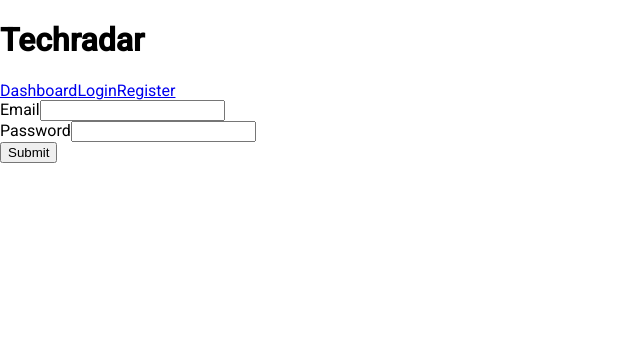
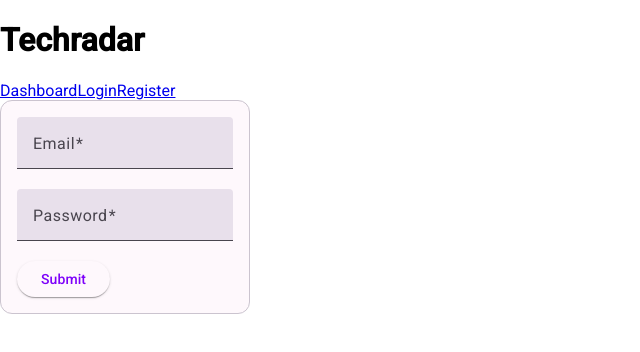
Before and after one commit to dimschlukas/hslu-weblab-techradar, an Angular app in the folder frontend/: page /login in a window 1280 px wide. Shown: the top 352 px of the page, without its empty margins (0-640 px from the left). Built offline with nearby package versions, Linux system fonts and the light colour scheme.

Commit message:
Use material login form

```diff
--- a/frontend/src/app/routes/auth/login/login.component.html
+++ b/frontend/src/app/routes/auth/login/login.component.html
@@ -1,36 +1,34 @@
-  <div>
-    @if (errorMessage) {
-        <div>{{errorMessage}}</div>
-    }
-    <form [formGroup]="registerForm" (ngSubmit)="onSubmit(registerForm.value)">
-        <div>
-            <label for="email-control">Email</label>
-            <input id="email-control" type="text" formControlName="email" />
+<div style="width: 250px; align-self: center;">
+    <mat-card appearance="outlined">
+        <mat-card-content>
 
-            @if (submitted && registerForm.controls['email'].errors) {
-                <div >
-                    @if (registerForm.controls['email'].errors['required']) {
-                        <div>Email is required</div>
+            @if (errorMessage) {
+            <div>{{ errorMessage }}</div>
+            }
+            <form [formGroup]="registerForm" (ngSubmit)="onSubmit()">
+                <mat-form-field class="example-full-width">
+                    <mat-label>Email</mat-label>
+                    <input type="email" matInput [formControl]="registerForm.controls.email"
+                        [errorStateMatcher]="matcher" placeholder="Ex. ang@example.com" />
+                    @if (registerForm.controls.email.hasError('email') &&
+                    !registerForm.controls.email.hasError('required')) {
+                    <mat-error>Please enter a valid email address</mat-error>
+                    } @if (registerForm.controls.email.hasError('required')) {
+                    <mat-error>Email is <strong>required</strong></mat-error>
                     }
-                    @if (registerForm.controls['email'].errors['email']) {
-                        <div>Email must be a valid email address</div>
+                </mat-form-field>
+                <mat-form-field class="example-full-width">
+                    <mat-label>Password</mat-label>
+                    <input type="password" matInput [formControl]="registerForm.controls.password"
+                        [errorStateMatcher]="matcher" />
+                    @if (registerForm.controls.password.hasError('required')) {
+                    <mat-error>Password is <strong>required</strong></mat-error>
                     }
+                </mat-form-field>
+                <div>
+                    <button mat-raised-button>Submit</button>
                 </div>
-            }
-        </div>
-        <div>
-            <label for="password-control">Password</label>
-            <input id="password-control" type="text" formControlName="password" />
-            @if (submitted && registerForm.controls['password'].errors) {
-                <div>
-                    @if (registerForm.controls['password'].errors['required']) {
-                        <div>Password is required</div>
-                    }
-                </div>
-            }
-        </div>
-        <div>
-            <button>Submit</button>
-        </div>
-    </form>
+            </form>
+        </mat-card-content>
+    </mat-card>
 </div>
--- a/frontend/src/app/routes/auth/login/login.component.scss
+++ b/frontend/src/app/routes/auth/login/login.component.scss
@@ -0,0 +1,9 @@
+.example-form {
+  min-width: 150px;
+  max-width: 500px;
+  width: 100%;
+}
+
+.example-full-width {
+  width: 100%;
+}
--- a/frontend/src/app/routes/auth/login/login.component.ts
+++ b/frontend/src/app/routes/auth/login/login.component.ts
@@ -1,42 +1,61 @@
-import { Component, OnInit } from '@angular/core';
+import { ChangeDetectionStrategy, Component, OnInit } from '@angular/core';
 import { Router, RouterModule } from '@angular/router';
-import { FormBuilder, FormGroup, ReactiveFormsModule, Validators } from '@angular/forms';
-import { LoginCredentials } from '../../../models/loginFormValues';
+import {
+  FormBuilder,
+  FormControl,
+  FormGroup,
+  FormGroupDirective,
+  FormsModule,
+  NgForm,
+  ReactiveFormsModule,
+  Validators
+} from '@angular/forms';
+import { LoginCredentials } from '../../../models/loginCredentials';
 import { AuthService } from '../../../shared/services/auth/auth.service';
+import { MatInputModule } from '@angular/material/input';
+import { MatFormFieldModule } from '@angular/material/form-field';
+import { ErrorStateMatcher } from '@angular/material/core';
+import { MatButtonModule } from '@angular/material/button';
+import { MatCardModule } from '@angular/material/card';
 
 @Component({
   selector: 'app-login',
-  imports: [RouterModule, ReactiveFormsModule],
+  imports: [
+    RouterModule,
+    ReactiveFormsModule,
+    MatFormFieldModule,
+    MatInputModule,
+    FormsModule,
+    MatButtonModule,
+    MatCardModule
+  ],
+  changeDetection: ChangeDetectionStrategy.OnPush,
   templateUrl: './login.component.html',
   styleUrl: './login.component.scss'
 })
-export class LoginComponent implements OnInit {
-  registerForm!: FormGroup;
-  submitted = false;
+export class LoginComponent {
   errorMessage: string | null = null;
+  matcher = new MyErrorStateMatcher();
 
-  constructor(
-    private formBuilder: FormBuilder,
-    private authService: AuthService,
-    private router: Router
-  ) {}
+  registerForm = new FormGroup({
+    email: new FormControl('', {
+      nonNullable: true,
+      validators: [Validators.required, Validators.email]
+    }),
+    password: new FormControl('', { nonNullable: true, validators: [Validators.required] })
+  });
 
-  ngOnInit() {
-    this.registerForm = this.formBuilder.group({
-      email: ['', [Validators.required, Validators.email]],
-      password: ['', [Validators.required]]
-    });
-  }
+  constructor(private authService: AuthService, private router: Router) {}
 
-  onSubmit(data: LoginCredentials) {
-    this.submitted = true;
-
+  onSubmit() {
     if (this.registerForm.invalid) {
       return;
     }
 
-    console.log('Submit: ', data);
-    this.authService.login(data).subscribe({
+    const formData = this.registerForm.value as LoginCredentials;
+
+    console.log();
+    this.authService.login(formData).subscribe({
       next: (isAuthenticated) => {
         if (isAuthenticated) {
           this.router.navigate(['/dashboard']);
@@ -48,3 +67,11 @@ export class LoginComponent implements OnInit {
     });
   }
 }
+
+/** Error when invalid control is dirty, touched, or submitted. */
+export class MyErrorStateMatcher implements ErrorStateMatcher {
+  isErrorState(control: FormControl | null, form: FormGroupDirective | NgForm | null): boolean {
+    const isSubmitted = form && form.submitted;
+    return !!(control && control.invalid && (control.dirty || control.touched || isSubmitted));
+  }
+}
--- a/frontend/src/app/routes/auth/register/register.component.ts
+++ b/frontend/src/app/routes/auth/register/register.component.ts
@@ -8,7 +8,7 @@ import {
   ValidationErrors,
   Validators
 } from '@angular/forms';
-import { LoginCredentials } from '../../../models/loginFormValues';
+import { LoginCredentials } from '../../../models/loginCredentials';
 import { AuthService } from '../../../shared/services/auth/auth.service';
 
 @Component({
--- a/frontend/src/app/shared/services/auth/auth.service.ts
+++ b/frontend/src/app/shared/services/auth/auth.service.ts
@@ -2,7 +2,7 @@ import { HttpClient, HttpErrorResponse, HttpResponse } from '@angular/common/htt
 import { Injectable } from '@angular/core';
 import { Router } from '@angular/router';
 import { catchError, map, Observable, tap, throwError } from 'rxjs';
-import { LoginCredentials } from '../../../models/loginFormValues';
+import { LoginCredentials } from '../../../models/loginCredentials';
 import { environment } from '../../../../environment/environment';
 import { User } from '../../../models/user';
 
--- a/frontend/src/styles.scss
+++ b/frontend/src/styles.scss
@@ -1,4 +1,10 @@
 /* You can add global styles to this file, and also import other style files */
+@use '@angular/material' as mat;
 
-html, body { height: 100%; }
+html, body { height: 100%;
+    @include mat.theme((
+        color: mat.$violet-palette,
+        typography: Roboto,
+        density: -1,
+      )); }
 body { margin: 0; font-family: Roboto, "Helvetica Neue", sans-serif; }
```
Also changed, not shown: frontend/src/app/models/loginCredentials.ts (renamed from frontend/src/app/models/loginFormValues.ts).
